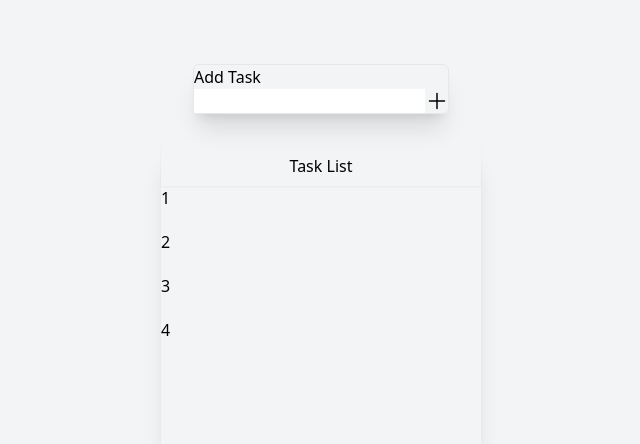
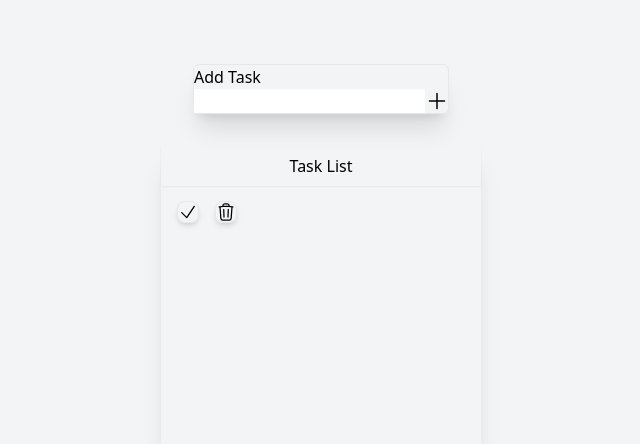
Before and after one commit to pakerchang/todolist-vue, a Vue app: page / in a window 1280 px wide. Both pictures are taken after a click on the button 756 px from the left and 101 px from the top of the page. Shown: the top 444 px of the page, without its empty margins (319-959 px from the left). Built offline with nearby package versions, Linux system fonts and the light colour scheme.

Commit message:
feat(TaskList): #5 Add TaskList event, remove pinia.

```diff
--- a/package.json
+++ b/package.json
@@ -11,7 +11,6 @@
   "dependencies": {
     "@headlessui/vue": "^1.7.5",
     "@heroicons/vue": "^2.0.13",
-    "pinia": "^2.0.28",
     "vue": "^3.2.45"
   },
   "devDependencies": {
--- a/src/App.vue
+++ b/src/App.vue
@@ -1,7 +1,7 @@
 <template>
   <LayoutPublic>
     <AddTask :onSubmit="handleSubmit" />
-    <TaskList :data="taskList" />
+    <TaskList :taskData="taskList" :checkTask="handleCheck" :deleteTask="handleDelete" />
   </LayoutPublic>
 </template>
 <script setup>
@@ -9,6 +9,14 @@ import LayoutPublic from '@/components/layout/LayoutPublic.vue';
 import AddTask from '@/components/AddTask.vue';
 import TaskList from '@/components/TaskList.vue';
 import { ref } from 'vue';
-const taskList = ref([1, 2, 3, 4]);
+const taskList = ref([]);
+const checkList = ref([]);
+
 const handleSubmit = (data) => taskList.value = [...taskList.value, data];
+const handleCheck = (index) => {
+  const pickData = taskList.value[index];
+  checkList.value = [...checkList.value, pickData];
+  handleDelete(index);
+};
+const handleDelete = (index) => taskList.value.splice(index, 1);
 </script>
--- a/src/components/AddTask.vue
+++ b/src/components/AddTask.vue
@@ -1,12 +1,10 @@
 <script setup>
-import { useTaskList } from "@/store/taskList";
 import { Combobox, ComboboxInput } from "@headlessui/vue";
 import LayoutAddTask from '@/components/layout/LayoutAddTask.vue';
 import { PlusIcon } from '@heroicons/vue/24/outline';
 import { ref } from 'vue';
 
 const taskQuery = ref('');
-const taskStore = useTaskList();
 
 const props = defineProps({
   onSubmit: Function
--- a/src/components/TaskList.vue
+++ b/src/components/TaskList.vue
@@ -2,8 +2,17 @@
   <LayoutTaskList>
     <RadioGroup class="w-full h-full flex flex-col">
       <RadioGroupLabel class="text-center py-2 shadow-sm">Task List</RadioGroupLabel>
-      <RadioGroupOption class="mb-3 h-8" v-for="item in props.data" :key="item">
+      <RadioGroupOption class="my-3 h-8 flex px-4 justify-between items-center" v-for="(item, index) in props.taskData"
+        :key="item">
         {{ item }}
+        <div>
+          <button class="rounded-lg border shadow-md mr-4">
+            <CheckIcon class="w-5 h-5" @click="checkTask(index)" />
+          </button>
+          <button class="rounded-lg border shadow-md ">
+            <TrashIcon class="w-5 h-5" @click="deleteTask(index)" />
+          </button>
+        </div>
       </RadioGroupOption>
     </RadioGroup>
   </LayoutTaskList>
@@ -15,16 +24,15 @@ import {
   RadioGroupLabel,
   RadioGroupOption,
 } from '@headlessui/vue';
-// import { useTaskList } from "@/store/taskList";
-// import { storeToRefs } from 'pinia';
-
-// const store = useTaskList();
-// const { getTaskList } = storeToRefs(useTaskList);
+import { CheckIcon, TrashIcon } from '@heroicons/vue/24/outline';
 const props = defineProps({
-  data: Array
+  listTitle: String,
+  taskData: Array,
+  checkList: Array,
+  checkTask: Function,
+  deleteTask: Function
 });
 
-console.log(props.data);
 
 
 </script>
--- a/src/main.js
+++ b/src/main.js
@@ -1,8 +1,7 @@
 import { createApp } from "vue";
 import "./style.css";
 import App from "./App.vue";
-import { createPinia } from "pinia";
-const pinia = createPinia();
+
 const app = createApp(App);
 
-app.use(pinia).mount("#app");
+app.mount("#app");
--- a/src/store/taskList.js
+++ /dev/null
@@ -1,17 +0,0 @@
-import { defineStore } from "pinia";
-
-export const useTaskList = defineStore("taskListStore", {
-  state: () => {
-    return {
-      taskList: [1, 2, 3, 4],
-    };
-  },
-  getters: {
-    getTaskList: (state) => state.taskList,
-  },
-  actions: {
-    addTask(data) {
-      this.taskList = [...this.taskList, data];
-    },
-  },
-});
```
Also changed, not shown: 2 other files (tests, documents, lock files or other folders).
